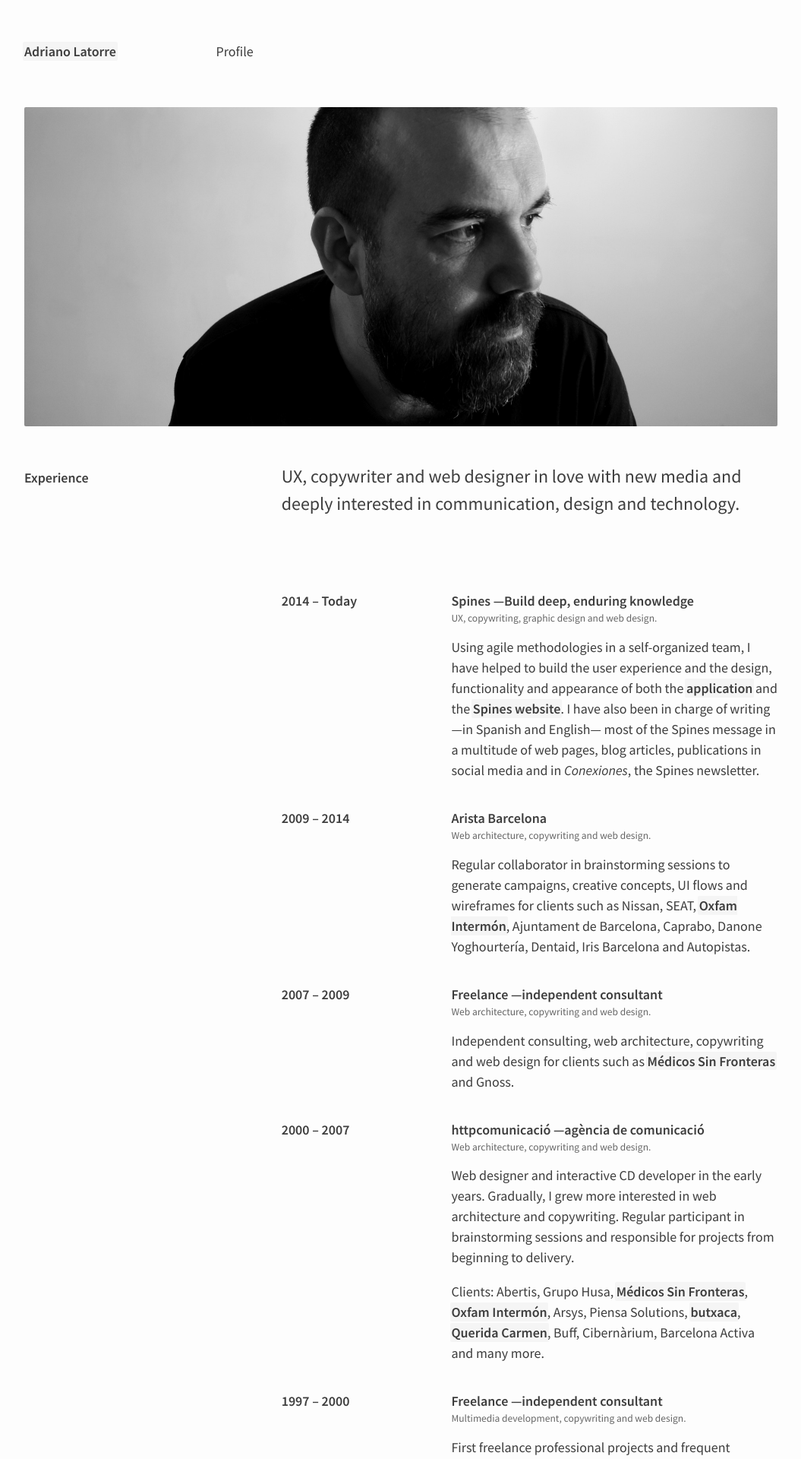
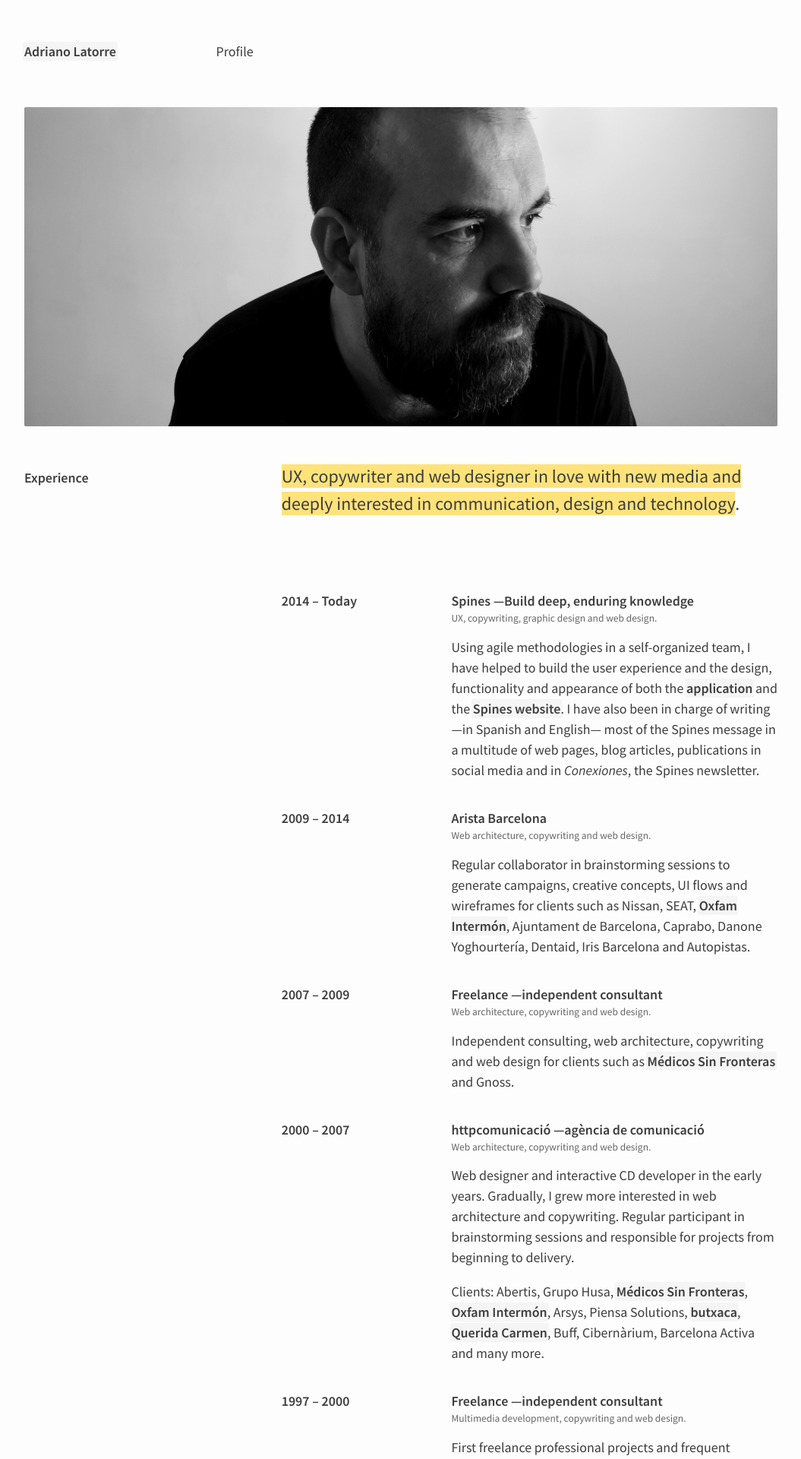
Before and after one commit to AdrianoLatorre/adriano.latorre.info, a Jekyll site: the page built from profile.en.md, in a window 1280 px wide. Shown: the top 1920 px of the page at 76% size, without its empty margins (112-1167 px from the left). Built offline with Jekyll 4.4.1, drawn with Linux system fonts in a browser that asks for light colours.

Commit message:
The New Yellow

```diff
--- a/_sass/html.scss
+++ b/_sass/html.scss
@@ -26,7 +26,7 @@ body {
 }
 
 ::selection {
-  background-color: $yellow;
+  background-color: $y80;
   color: $g24;
 }
 
@@ -46,7 +46,8 @@ a:visited {
 }
 
 a:hover {
-  background-color: $y48;
+  background-color: $y80;
+  color: $g24;
   text-decoration: underline;
 }
 
--- a/_sass/objects.scss
+++ b/_sass/objects.scss
@@ -200,6 +200,9 @@
 
       > .info {
         color: $g48;
+        &:hover {
+          color: $g24;
+        }
       }
     }
   }
@@ -624,3 +627,8 @@
 .xhid {
   display: none;
 }
+
+.mark-yellow {
+  background-color: $y80;
+  display: inline;
+}
--- a/_sass/var.scss
+++ b/_sass/var.scss
@@ -50,5 +50,5 @@ $g99: #fdfdfd;
 $red: rgb(255, 0, 0);
 $pink: rgba(255, 0, 0, .1);
 $yellow: #ffdf5c;
-$y48: rgba(255, 222, 92, .48);
+$y80: rgba(255, 222, 92, .8);
 $w: #fff;
--- a/profile.en.md
+++ b/profile.en.md
@@ -13,7 +13,7 @@ permalink: /profile/
     </div>
     <div class="grid-66 h-i">
       <section class="work-index">
-        <p>UX, copywriter and web designer in love with new media and deeply interested in communication, design and technology.</p>
+        <p><span class="mark-yellow">UX, copywriter and web designer in love with new media and deeply interested in communication, design and technology</span>.</p>
         <br>
         <dl class="profile-experience">
           <div class="grid gutter">
```
